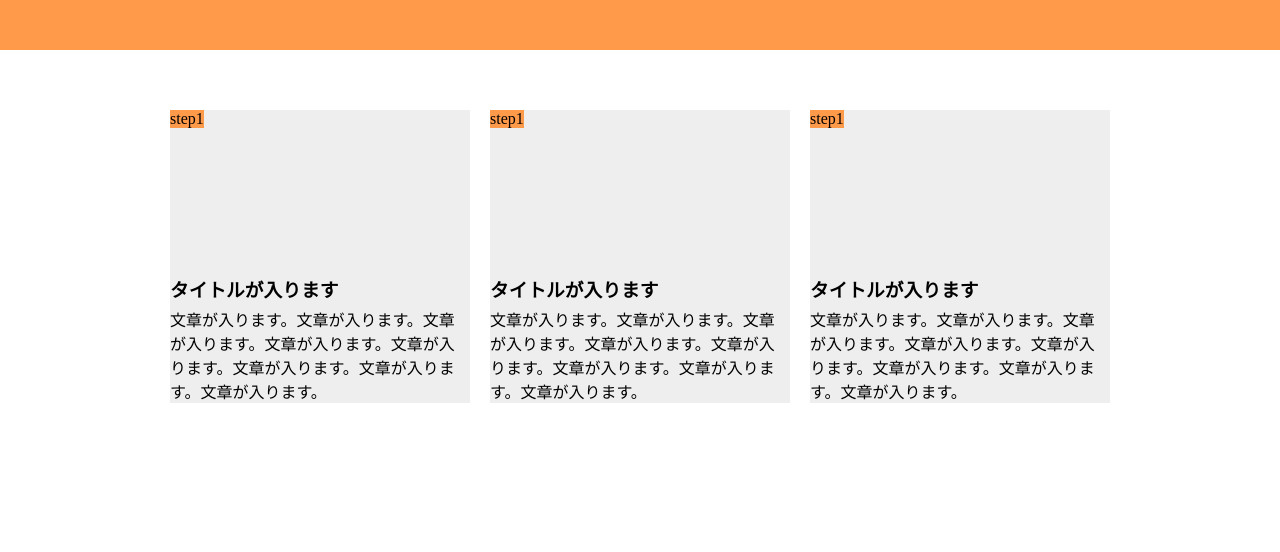
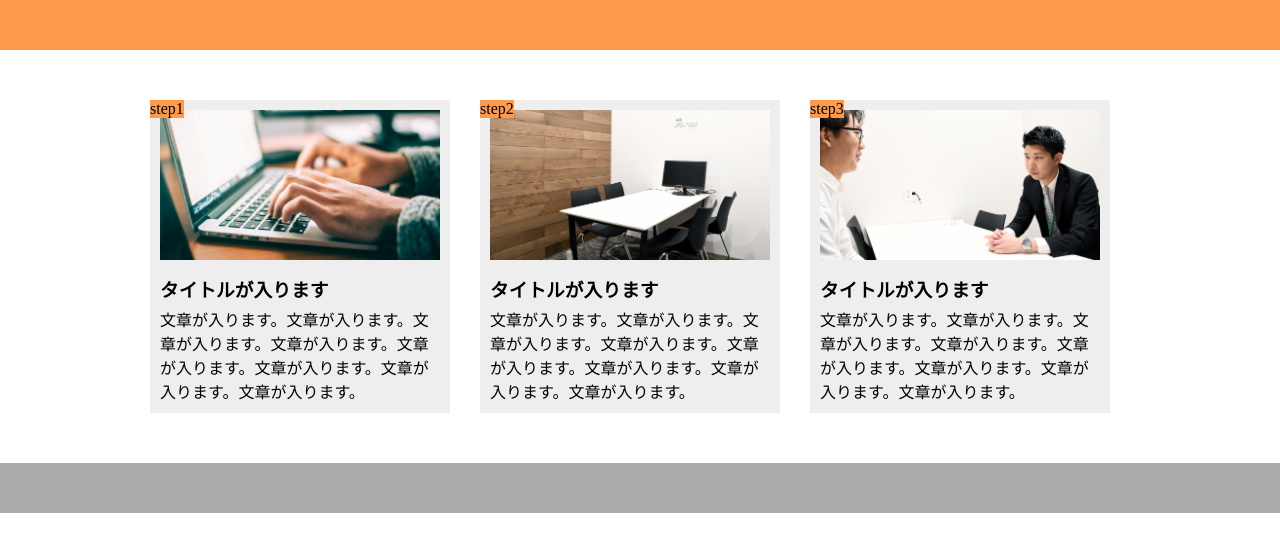
Before and after one commit to kitacat51/chapter9_exercise, a plain HTML site: page index.html in a window 1280 px wide. Drawn offline with Linux system fonts and the light colour scheme.

Commit message:
解答修正

```diff
--- a/index.html
+++ b/index.html
@@ -10,36 +10,35 @@
   <body>
     <header></header>
     <main>
-      <section class="step">
         <div class="step-box">
          <div class="step-title">step1</div>
-         <div class="step-image"></div>
+         <div class="step-image1"></div>
          <section class="step-text">
            <h3>タイトルが入ります</h3>
            <p>文章が入ります。文章が入ります。文章が入ります。文章が入ります。文章が入ります。文章が入ります。文章が入ります。文章が入ります。</p>
          </section>
         </div>
          <div class="step-box">
-         <div class="step-title">step1</div>
-         <div class="step-image"></div>
+         <div class="step-title">step2</div>
+         <div class="step-image2"></div>
          <section class="step-text">
            <h3>タイトルが入ります</h3>
            <p>文章が入ります。文章が入ります。文章が入ります。文章が入ります。文章が入ります。文章が入ります。文章が入ります。文章が入ります。</p>
          </section>
         </div>
         <div class="step-box">
-         <div class="step-title">step1</div>
-         <div class="step-image"></div>
+         <div class="step-title">step3</div>
+         <div class="step-image3"></div>
          <section class="step-text">
            <h3>タイトルが入ります</h3>
            <p>文章が入ります。文章が入ります。文章が入ります。文章が入ります。文章が入ります。文章が入ります。文章が入ります。文章が入ります。</p>
-         </section>
         </div>
       </section>
 
     </main>
-     <footer></footer>
+
   </body>
 
+  <footer></footer>
 
 </html>
--- a/style.css
+++ b/style.css
@@ -10,23 +10,19 @@ header{
 }
 
 main{
-  width: 100%;
-  padding: 50px 0;
-}
-
-.step{
-  width: 960px;
-  display: flex;
-  flex-wrap:wrap;
-  margin: auto;
+  width: 980px;
+  margin: 50px auto;
+  display:flex;
 }
 
 .step-title{
   background-color: #ff9a4b;
   position: absolute;
+  top: 0;
+  left: 0;
 }
 
-.step-text h3{
+ h3{
   padding-top: 15px;
   padding-bottom: 5px;
 }
@@ -34,23 +30,38 @@ main{
 .step-box{
   width: 300px;
   background-color: #eeeeee;
-  margin: 10px;
+  margin-right: 30px;
+  padding: 10px;
+  position: relative;
 }
 
-.step-image{
+.step-box:last-child{
+  margin-right: 0 ;
+}
+
+.step-image1{
   width: auto;
   height: 150px;
-  background-repeat: no-repeat;
+  background-image: url(img/flow01.png);
   background-size: cover;
   background-position: bottom;
 }
 
-.step-image:nth-child(odd){
-  margin: 10px 10px 10px 0;
+.step-image2{
+  width: auto;
+  height: 150px;
+  background-image: url(img/flow02.png);
+  background-size: cover;
+  background-position: bottom;
 }
 
-.step-image:nth-child(1){
-  background-image: url(img/flow01.jpg);
+.step-image3{
+  width: auto;
+  height: 150px;
+  background-image: url(img/flow03.png);
+  background-size: cover;
+  background-position: bottom;
+}
 
 footer{
   height: 50px;
```
Lines whose indentation alone changed are shown as unchanged.
